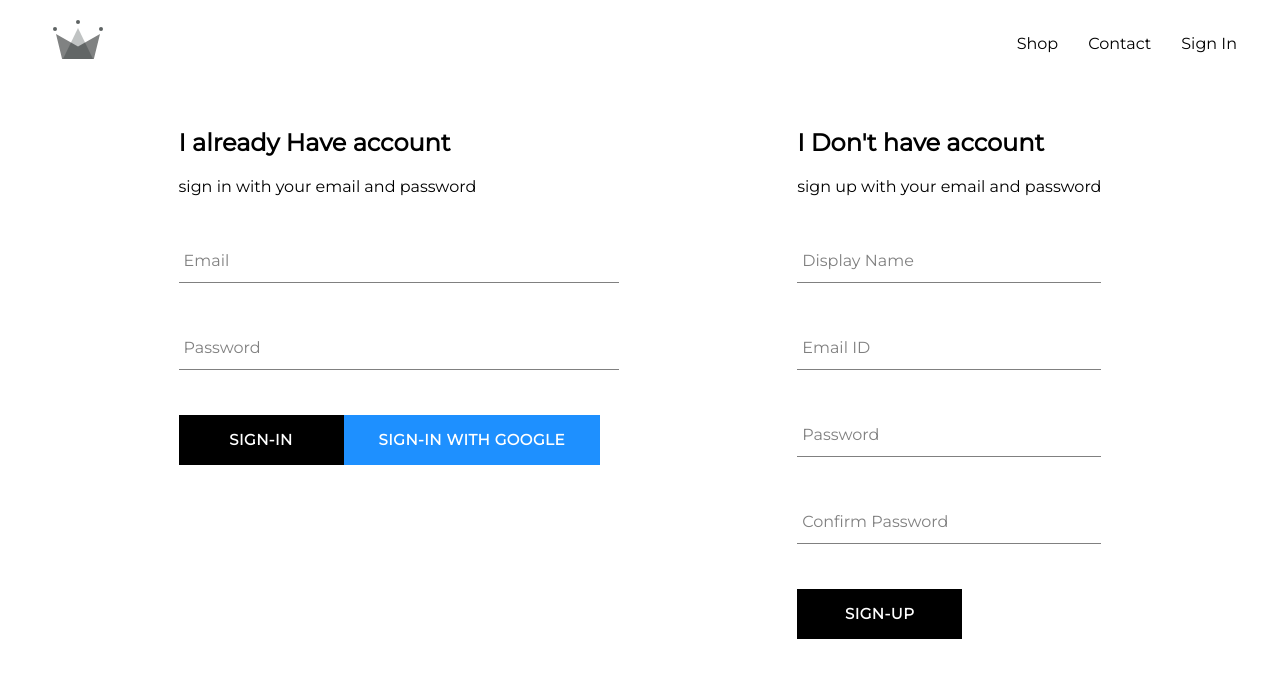
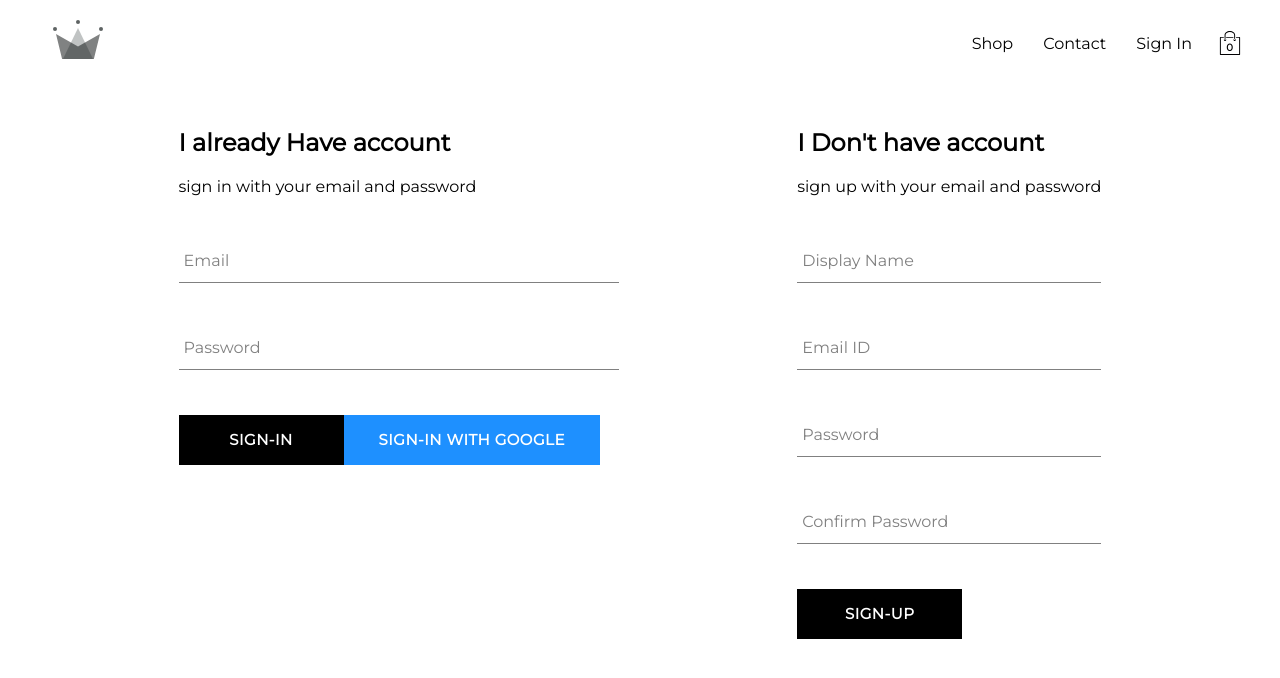
Before and after one commit to Dasari777/47Degrees, a React (Create React App) app: page /signup in a window 1280 px wide. Shown: the top 678 px of the page. Built offline with nearby package versions, Linux system fonts and the light colour scheme; no server answers.

Commit message:
added cart-icon and card-dropdown component  and also implemented cart reducer

```diff
--- a/src/App.js
+++ b/src/App.js
@@ -3,7 +3,7 @@
 import HomePage from './pages/homepage/homepage.component';
 import ShopPage from './pages/shop/shop_page.component';
 import Header from './components/header/header.component';
-import Signin_Signup from './pages/signin-signup/signin_signup_page.component';
+import SigninSignup from './pages/signin-signup/signin_signup_page.component';
 import {auth, updateUserProfileDoc} from './firebase/firebase.utils';
 import {connect} from 'react-redux';
 import {setCurrentUser} from './redux/user/user.actions'
@@ -60,7 +60,7 @@
         <Switch>
           <Route exact  path='/' component={HomePage}/>
           <Route exact path='/shop' component={ShopPage}/>
-          <Route exact path='/signup' render={()=>this.props.currentUser?(<Redirect to='/'/>):(<Signin_Signup/>)}/>
+          <Route exact path='/signup' render={()=>this.props.currentUser?(<Redirect to='/'/>):(<SigninSignup/>)}/>
           <Route path='/' component={Error}/>
 
         </Switch>
--- /dev/null
+++ b/src/components/cart-dropdown/cart-dropdown.component.jsx
@@ -0,0 +1,14 @@
+import React from 'react';
+import CustomButton from '../custom-button/custom-button.component';
+
+import './cart-dropdown.style.scss';
+
+const CartDropdown =()=>(
+    <div className="cart-dropdown">
+        <div className="cart-items"/>
+        <CustomButton> Go To Check Out</CustomButton>
+    </div>
+
+)
+
+export default CartDropdown;
--- /dev/null
+++ b/src/components/cart-dropdown/cart-dropdown.style.scss
@@ -0,0 +1,24 @@
+.cart-dropdown {
+    position: absolute;
+    width: 240px;
+    height: 340px;
+    display: flex;
+    flex-direction: column;
+    padding: 20px;
+    border: 1px solid black;
+    background-color: white;
+    top: 90px;
+    right: 40px;
+    z-index: 5;
+
+    .cart-items {
+      height: 240px;
+      display: flex;
+      flex-direction: column;
+      overflow: scroll;
+    }
+
+    button {
+      margin-top: auto;
+    }
+  }
--- /dev/null
+++ b/src/components/cart-icon/cart-icon.comonent.jsx
@@ -0,0 +1,21 @@
+import React from 'react';
+import{ ReactComponent as Cart} from '../../assets/shopping-bag.svg';
+import {connect} from 'react-redux';
+import  {toggleCartHidden} from '../../redux/cart/cart.actions';
+
+
+
+import'./cart-icon.style.scss';
+
+const CartIcon=({toggleCartHidden})=>(
+
+    <div className="cart-icon" onClick ={toggleCartHidden}>
+        <Cart className='shopping-icon'/>
+        <span className='item-count'>0</span>
+    </div>
+)
+
+const mapDispatchToProps = dispatch=>({
+    toggleCartHidden: () => dispatch(toggleCartHidden())
+})
+export default connect(null, mapDispatchToProps)(CartIcon);
--- /dev/null
+++ b/src/components/cart-icon/cart-icon.style.scss
@@ -0,0 +1,21 @@
+.cart-icon {
+    width: 45px;
+    height: 45px;
+    position: relative;
+    display: flex;
+    align-items: center;
+    justify-content: center;
+    cursor: pointer;
+
+    .shopping-icon {
+      width: 24px;
+      height: 24px;
+    }
+
+    .item-count {
+      position: absolute;
+      font-size: 10px;
+      font-weight: bold;
+      bottom: 12px;
+    }
+  }
--- a/src/components/header/header.component.jsx
+++ b/src/components/header/header.component.jsx
@@ -1,14 +1,17 @@
 import React from 'react';
 import {Link} from 'react-router-dom';
 import {connect} from 'react-redux';
+
 import {ReactComponent as Logo} from '../../assets/crown.svg';
+import CartIcon from '../cart-icon/cart-icon.comonent';
+import CartDropdown from '../cart-dropdown/cart-dropdown.component'
 
 import {auth} from '../../firebase/firebase.utils'
 
 import './header.style.scss';
 
 
-const Header =({currentUser})=>(
+const Header =({currentUser, hidden})=>(
     <div className="header">
 
     <Link className='logo-container' to='/'>
@@ -25,13 +28,19 @@
         :
         <Link className='option' to='/signup' >Sign In</Link>
     }
+        <CartIcon/>
     </div>
+    {
+        hidden?null:<CartDropdown/>
+    }
+
 
 
     </div>
 )
-const mapStateToProps=state=>({
-    currentUser:state.user.currentUser
+const mapStateToProps=({user:{currentUser}, cart:{hidden}})=>({
+    currentUser,
+    hidden
 });
 
 export default connect(mapStateToProps)(Header);
--- a/src/pages/signin-signup/signin_signup_page.component.jsx
+++ b/src/pages/signin-signup/signin_signup_page.component.jsx
@@ -6,7 +6,7 @@
 
 
 
-const Signin_Signup=()=>(
+const SigninSignup=()=>(
     <div className="sign-in-and-sign-up">
 
         <SignIn/>
@@ -16,4 +16,4 @@
 )
 
 
-export default Signin_Signup
+export default SigninSignup
--- /dev/null
+++ b/src/redux/cart/cart.actions.js
@@ -0,0 +1,6 @@
+import cartActionTypes from './cart.actionsTypes'
+
+
+export const toggleCartHidden= ()=>({
+    type:cartActionTypes.TOGGLE_CART_HIDDEN
+})
--- /dev/null
+++ b/src/redux/cart/cart.actionsTypes.js
@@ -0,0 +1,5 @@
+const cartActionTypes={
+    TOGGLE_CART_HIDDEN:"TOGGLE_CART_HIDDEN"
+}
+
+export default cartActionTypes
--- /dev/null
+++ b/src/redux/cart/cart.reducer.js
@@ -0,0 +1,21 @@
+import cartActionTypes from './cart.actionsTypes'
+
+const INITIAL_STATE={
+    hidden:true
+}
+
+const cartReducer =(state=INITIAL_STATE, action)=>{
+    switch (action.type) {
+        case cartActionTypes.TOGGLE_CART_HIDDEN:
+            return{
+                ...state,
+                hidden:!state.hidden
+            }
+
+        default:
+           return state
+
+    }
+}
+
+export default cartReducer
--- a/src/redux/root-reducer.js
+++ b/src/redux/root-reducer.js
@@ -1,7 +1,9 @@
 import {combineReducers} from 'redux';
 
 import userReducer from './user/user.reducer';
+import cartReducer from './cart/cart.reducer'
 
 export default combineReducers({
-    user: userReducer
+    user: userReducer,
+    cart:cartReducer
 });
```
Also changed, not shown: src/assets/shopping-bag.svg (added), src/redux/user/user.reducer.js (line endings or trailing spaces).
